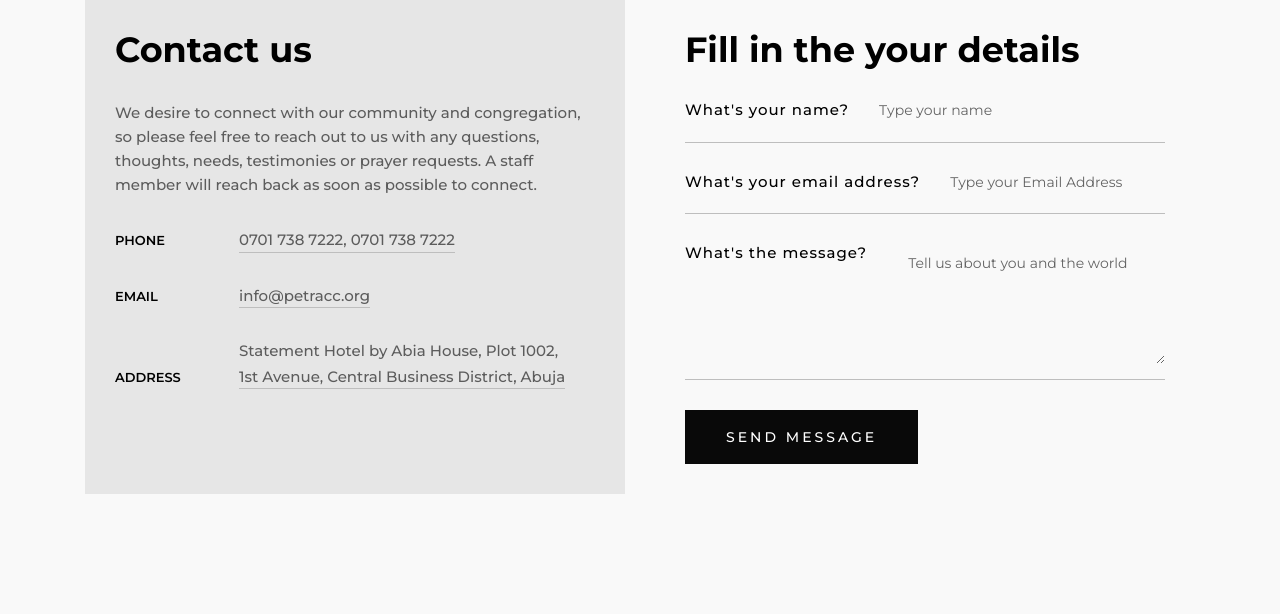
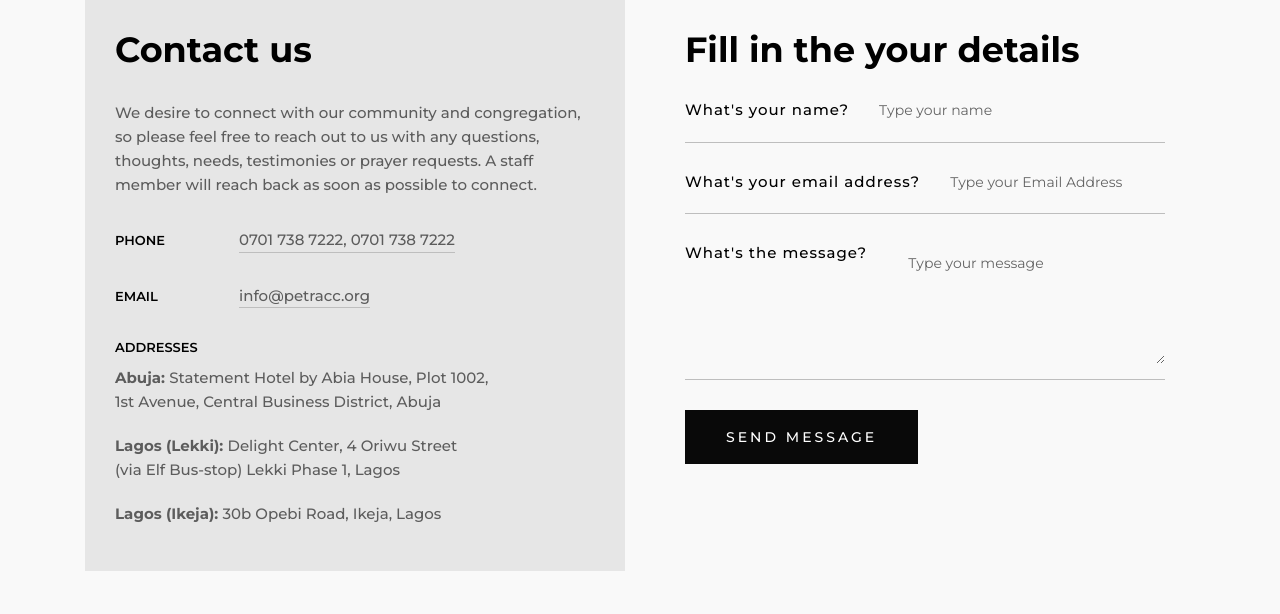
Before and after one commit to dhaveed/petracc, a PHP site: page /contact.html in a window 1280 px wide. Shown: the part 372-986 px from the top of the page. Run offline with PHP 8.4, Linux system fonts and the light colour scheme; some libraries are stand-ins or nearby versions.

Commit message:
added new addresses

```diff
--- a/contact.html
+++ b/contact.html
@@ -99,8 +99,21 @@
                 <div class="nav-content">
                     <div class="inner-content">
                         <address class="v-middle">
-                            <span>Statement Hotel by Abia House, Plot 1002,</span>
-                            <span>1st Avenue, Central Business District, Abuja</span>
+                            <p class="mt-10">
+    <strong>Abuja: </strong>
+    Statement Hotel by Abia House, Plot 1002,<br>1st Avenue, Central Business District, Abuja
+</p>
+
+<p class="mt-20">
+    <strong>Lagos (Lekki): </strong>
+    Delight Center, 4 Oriwu Street
+    <br> (via Elf Bus-stop) Lekki Phase 1, Lagos
+</p>
+
+<p class="mt-20 mb-10">
+    <strong>Lagos (Ikeja): </strong>
+    30b Opebi Road, Ikeja, Lagos
+</p>
                             <span>0701 738 7222, 0701 738 7222</span>
                             <span>info@petracc.org</span>
                         </address>
@@ -148,8 +161,22 @@
                                             <a href="#">info@petracc.org</a>
                                         </li>
                                         <li>
-                                            <span>Address</span>
-                                            <a href="#">Statement Hotel by Abia House, Plot 1002,<br>1st Avenue, Central Business District, Abuja</a>
+                                            <span>Addresses</span>
+                                            <p class="mt-10">
+                                                <strong>Abuja: </strong>
+                                                Statement Hotel by Abia House, Plot 1002,<br>1st Avenue, Central Business District, Abuja
+                                            </p>
+
+                                            <p class="mt-20">
+                                                <strong>Lagos (Lekki): </strong>
+                                                Delight Center, 4 Oriwu Street
+                                                <br> (via Elf Bus-stop) Lekki Phase 1, Lagos
+                                            </p>
+
+                                            <p class="mt-20">
+                                                <strong>Lagos (Ikeja): </strong>
+                                                30b Opebi Road, Ikeja, Lagos
+                                            </p>
                                         </li>
                                     </ul>
                                 </div>
@@ -181,7 +208,7 @@
                                             <div class="form-group">
                                                 <div class="entry">
                                                     <label>What's the message?</label>
-                                                    <textarea id="form_message" class="form-control" name="message" placeholder="Tell us about you and the world" required="required" data-error="Please,leave us a message."></textarea>
+                                                    <textarea id="form_message" class="form-control" name="message" placeholder="Type your message" required="required" data-error="Please,leave us a message."></textarea>
                                                 </div>
                                                 <div class="help-block with-errors"></div>
                                             </div>
```
Also changed, not shown: auth.html (+15 -2 lines), auth.php (+15 -2 lines), index.html (+15 -2 lines), live.php (+15 -2 lines), post.html (+15 -2 lines), sermon.html (+15 -2 lines), facebook-groups.html (renamed from one-page-3.html).
